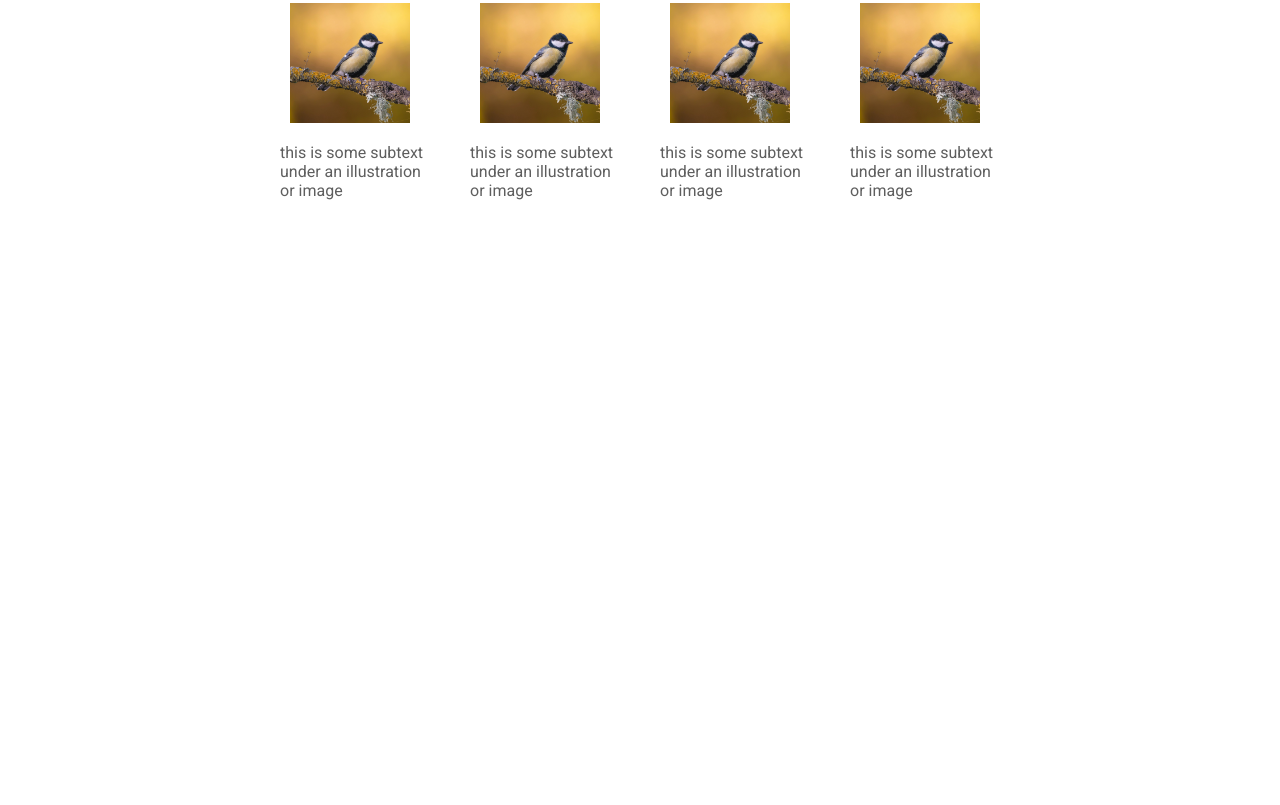
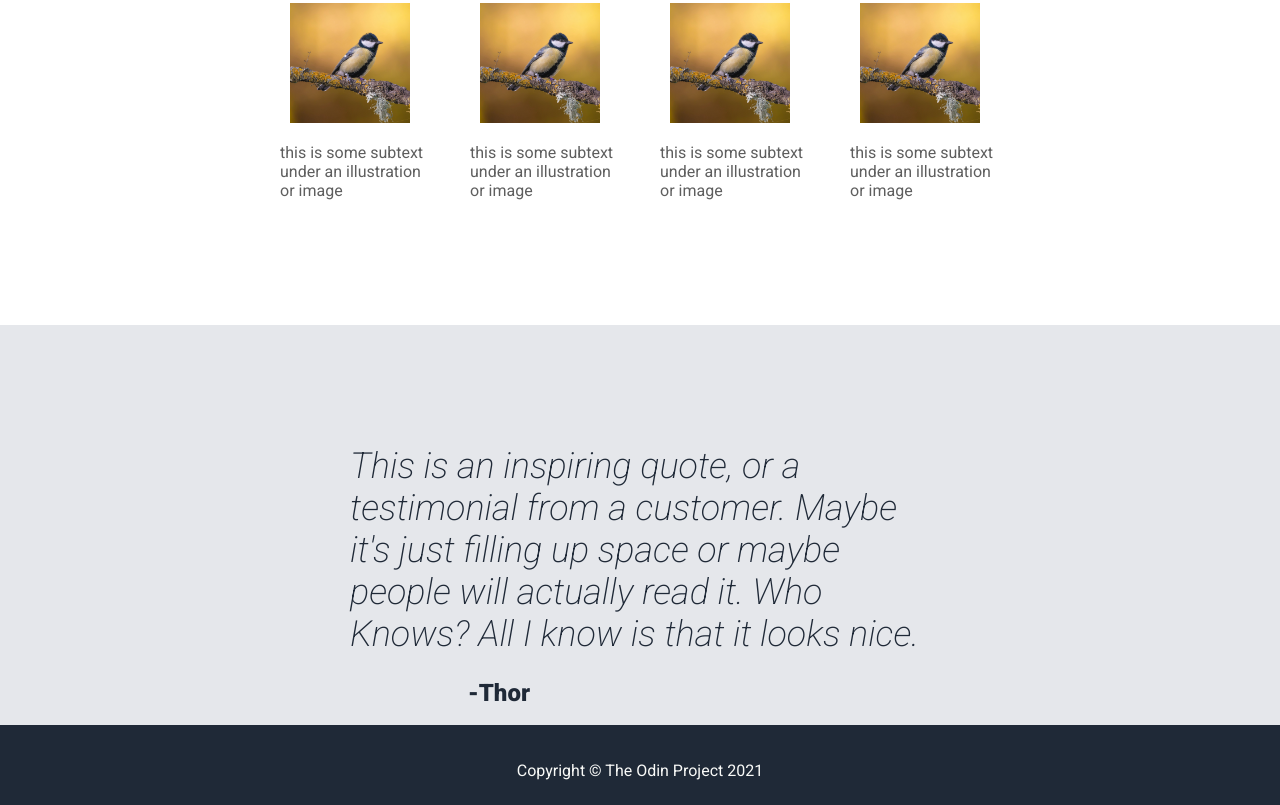
Before and after one commit to DavidA123777/Landing-Page, a plain HTML site: page index.html in a window 1280 px wide. Shown: the part 751-1556 px from the top of the page. Before the commit the page ends 1076 px from the top, so only its background shows below. Drawn offline with Linux system fonts and the light colour scheme; a web font is replaced by a local one.

Commit message:
Completed quote section and footer of landing page template project

```diff
--- a/index.html
+++ b/index.html
@@ -49,6 +49,16 @@
       </div>
     </div>
 
+    <div class="quote-section">
+      <p class="quote">This is an inspiring quote, or a testimonial from a customer. Maybe it's just filling up space or maybe people will actually read it. Who Knows? All I know is that it looks nice.</p>
+      <p class="author"> -Thor </p>
+
+    </div>
+
+    <footer>
+      <p>Copyright © The Odin Project 2021</p></footer>
+
+
 
   </body>
 </html>
--- a/styles.css
+++ b/styles.css
@@ -121,3 +121,42 @@ img{
   text-align: center;
   margin-left: 10px;
 }
+
+.quote-section{
+  padding: 0px 350px;
+  background-color: #E5E7EB;
+  height: 400px;
+
+}
+
+
+
+
+.quote{
+  font-size: 36px;
+  font-weight: 200;
+  font-style: italic;
+  color: #1F2937;
+  margin: 0;
+  padding-top: 120px;
+
+}
+.author{
+  color: #1F2937;
+  font-weight: 900;
+  text-align: end;
+  font-size: 24px;
+  margin-right: 400px;
+  padding: 0;
+}
+
+footer{
+  display: flex;
+  justify-content: center;
+  background-color: #1F2937;
+  height: 80px;
+}
+footer p {
+  color:  #F9FAF8;
+  padding-top: 20px;
+}
```
